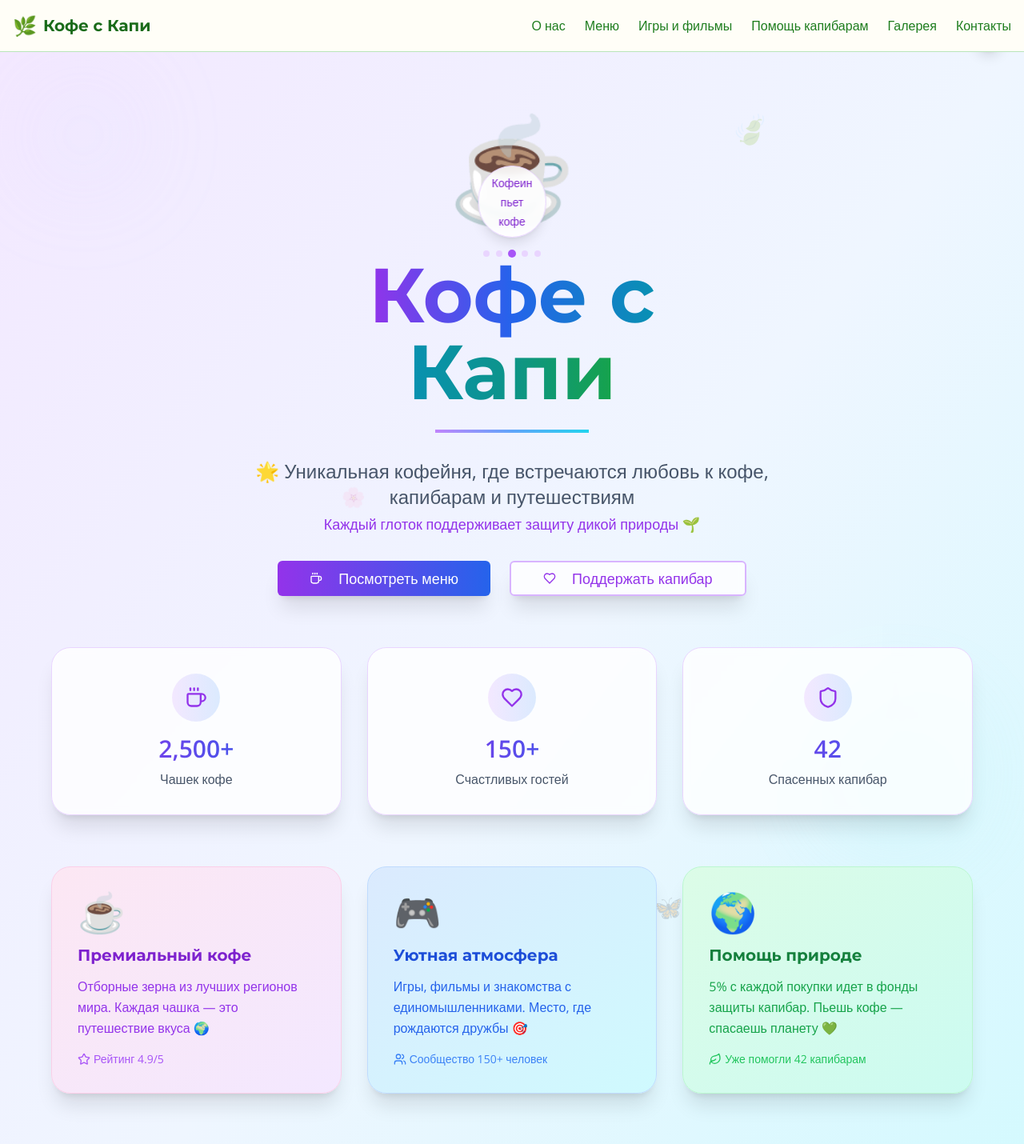
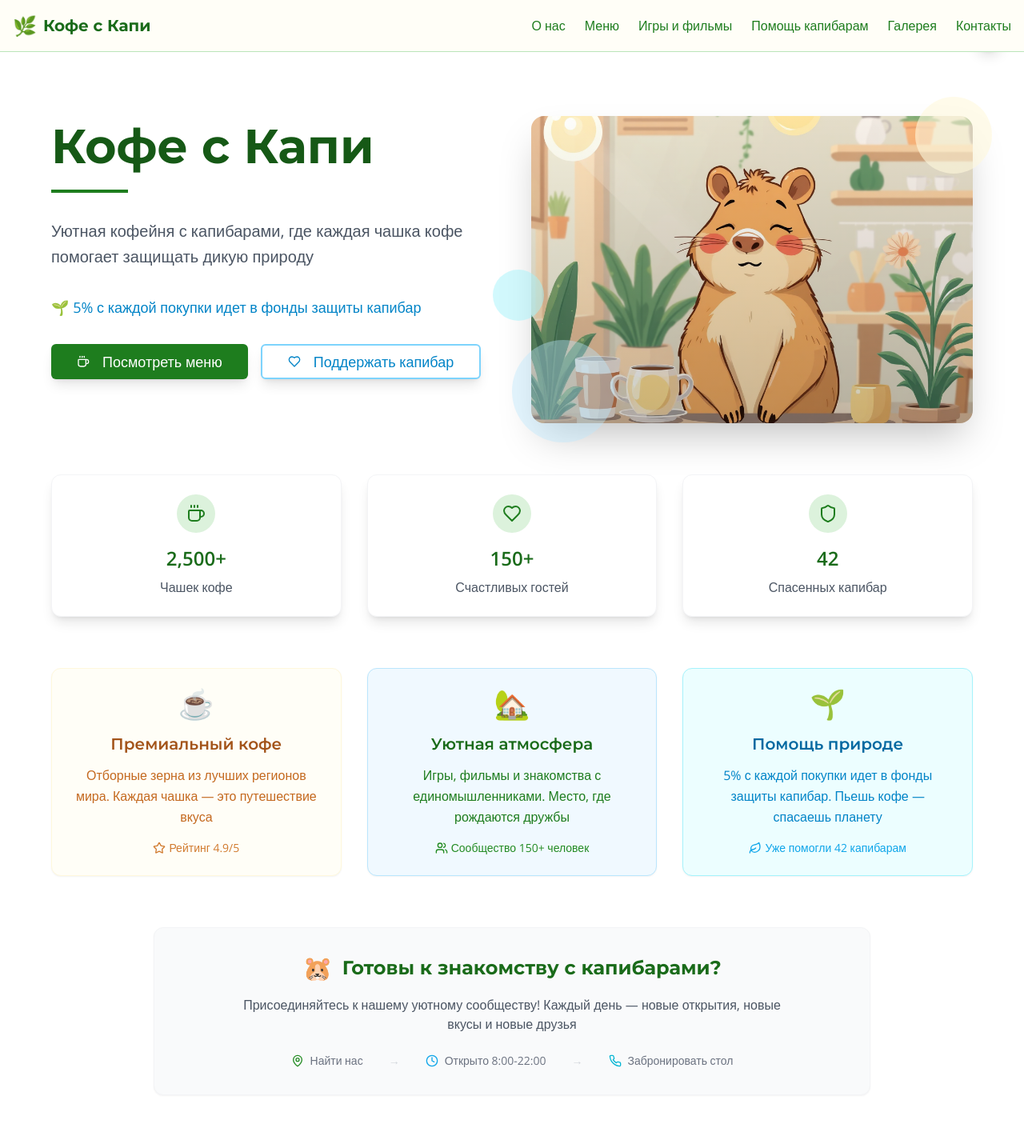
Before and after one commit to pr-poehali-dev/cafe-kapi-design, a React (Vite) app: page / in a window 1280 px wide. Shown: the top 1430 px of the page at 80% size. Built offline with nearby package versions, Linux system fonts and the light colour scheme.

Commit message:
Добавить главный экран с капибарой

```diff
--- a/src/components/Hero.tsx
+++ b/src/components/Hero.tsx
@@ -3,16 +3,7 @@ import { Button } from "@/components/ui/button";
 import Icon from "@/components/ui/icon";
 
 export default function Hero() {
-  const [currentCapybara, setCurrentCapybara] = useState(0);
   const [isVisible, setIsVisible] = useState(false);
-
-  const capybaras = [
-    { emoji: "🐹", name: "Чилл", action: "медитирует" },
-    { emoji: "🏊‍♂️", name: "Сплэш", action: "плавает" },
-    { emoji: "☕", name: "Кофеин", action: "пьет кофе" },
-    { emoji: "🌱", name: "Экo", action: "защищает природу" },
-    { emoji: "🎮", name: "Геймер", action: "играет" },
-  ];
 
   const stats = [
     { value: "2,500+", label: "Чашек кофе", icon: "Coffee" },
@@ -22,112 +13,77 @@ export default function Hero() {
 
   useEffect(() => {
     setIsVisible(true);
-    const interval = setInterval(() => {
-      setCurrentCapybara((prev) => (prev + 1) % capybaras.length);
-    }, 3000);
-    return () => clearInterval(interval);
   }, []);
 
   return (
-    <section className="relative min-h-screen bg-gradient-to-br from-purple-100 via-blue-50 to-cyan-100 overflow-hidden">
-      {/* Анимированный фон */}
-      <div className="absolute inset-0">
-        <div className="absolute top-10 left-10 w-32 h-32 bg-gradient-to-br from-purple-200/30 to-blue-200/30 rounded-full blur-3xl animate-pulse"></div>
-        <div className="absolute top-1/2 right-20 w-40 h-40 bg-gradient-to-br from-cyan-200/30 to-teal-200/30 rounded-full blur-3xl animate-pulse delay-1000"></div>
-        <div className="absolute bottom-20 left-1/4 w-24 h-24 bg-gradient-to-br from-pink-200/30 to-purple-200/30 rounded-full blur-3xl animate-pulse delay-2000"></div>
-
-        {/* Плавающие элементы */}
-        <div className="absolute top-20 right-1/4 text-4xl opacity-20 animate-bounce delay-500">
-          🍃
-        </div>
-        <div className="absolute bottom-1/4 left-20 text-3xl opacity-20 animate-bounce delay-1000">
-          💫
-        </div>
-        <div className="absolute top-1/3 left-1/3 text-2xl opacity-20 animate-bounce delay-1500">
-          🌸
-        </div>
-        <div className="absolute bottom-1/3 right-1/3 text-3xl opacity-20 animate-bounce delay-2000">
-          🦋
-        </div>
-      </div>
-
-      <div className="relative z-10 container mx-auto px-4 pt-20 pb-16">
+    <section className="relative min-h-screen bg-white overflow-hidden">
+      <div className="container mx-auto px-4 pt-20 pb-16">
         <div className="max-w-6xl mx-auto">
           {/* Главная секция */}
-          <div className="text-center mb-16">
-            {/* Анимированный персонаж */}
-            <div className="relative inline-block mb-8">
-              <div className="text-9xl mb-4 transition-all duration-500 hover:scale-110">
-                {capybaras[currentCapybara].emoji}
-              </div>
-              <div className="absolute -bottom-2 left-1/2 transform -translate-x-1/2 bg-white/90 backdrop-blur-sm rounded-full px-4 py-2 shadow-lg border border-purple-200">
-                <span className="text-sm font-medium text-purple-700">
-                  {capybaras[currentCapybara].name}{" "}
-                  {capybaras[currentCapybara].action}
-                </span>
-              </div>
-              {/* Индикаторы */}
-              <div className="absolute -bottom-8 left-1/2 transform -translate-x-1/2 flex space-x-2">
-                {capybaras.map((_, index) => (
-                  <div
-                    key={index}
-                    className={`w-2 h-2 rounded-full transition-all duration-300 ${
-                      index === currentCapybara
-                        ? "bg-purple-500 scale-125"
-                        : "bg-purple-200"
-                    }`}
-                  />
-                ))}
-              </div>
-            </div>
+          <div className="grid grid-cols-1 lg:grid-cols-2 gap-12 items-center mb-16">
+            {/* Левая колонка - текст */}
+            <div className="text-left">
 
               <div
                 className={`transition-all duration-1000 ${isVisible ? "opacity-100 translate-y-0" : "opacity-0 translate-y-10"}`}
               >
-              <h1 className="text-6xl md:text-8xl font-bold mb-6 leading-tight">
-                <span className="text-transparent bg-clip-text bg-gradient-to-r from-purple-600 via-blue-600 to-cyan-600">
-                  Кофе с
-                </span>
-                <br />
-                <span className="text-transparent bg-clip-text bg-gradient-to-r from-cyan-600 via-teal-600 to-green-600">
-                  Капи
-                </span>
+                <h1 className="text-5xl md:text-6xl font-bold mb-6 leading-tight text-forest-800">
+                  Кофе с Капи
                 </h1>
 
-              <div className="w-48 h-1 bg-gradient-to-r from-purple-400 via-blue-400 to-cyan-400 mx-auto mb-8"></div>
+                <div className="w-24 h-1 bg-forest-600 mb-8"></div>
 
-              <p className="text-xl md:text-2xl text-slate-600 mb-8 max-w-3xl mx-auto leading-relaxed">
-                🌟 Уникальная кофейня, где встречаются любовь к кофе, капибарам
-                и путешествиям
-                <br />
-                <span className="text-lg text-purple-600 font-medium">
-                  Каждый глоток поддерживает защиту дикой природы 🌱
-                </span>
+                <p className="text-xl text-gray-600 mb-8 max-w-2xl leading-relaxed">
+                  Уютная кофейня с капибарами, где каждая чашка кофе помогает защищать дикую природу
+                </p>
+
+                <p className="text-lg text-nature-600 mb-8">
+                  🌱 5% с каждой покупки идет в фонды защиты капибар
                 </p>
               </div>
 
               {/* Кнопки действий */}
               <div
-              className={`flex flex-col sm:flex-row gap-6 justify-center items-center mb-16 transition-all duration-1000 delay-300 ${isVisible ? "opacity-100 translate-y-0" : "opacity-0 translate-y-10"}`}
+                className={`flex flex-col sm:flex-row gap-4 mb-12 transition-all duration-1000 delay-300 ${isVisible ? "opacity-100 translate-y-0" : "opacity-0 translate-y-10"}`}
               >
                 <Button
                   size="lg"
-                className="bg-gradient-to-r from-purple-600 to-blue-600 hover:from-purple-700 hover:to-blue-700 text-white px-10 py-4 text-lg shadow-xl hover:shadow-2xl hover:scale-105 transition-all duration-300 relative overflow-hidden group"
+                  className="bg-forest-600 hover:bg-forest-700 text-white px-8 py-3 text-lg shadow-lg hover:shadow-xl transition-all duration-300"
                 >
-                <div className="absolute inset-0 bg-gradient-to-r from-white/20 to-transparent opacity-0 group-hover:opacity-100 transition-opacity duration-300"></div>
-                <Icon name="Coffee" size={24} className="mr-3 relative z-10" />
-                <span className="relative z-10">Посмотреть меню</span>
+                  <Icon name="Coffee" size={20} className="mr-2" />
+                  Посмотреть меню
                 </Button>
 
                 <Button
                   size="lg"
                   variant="outline"
-                className="border-2 border-purple-300 text-purple-600 hover:bg-purple-50 px-10 py-4 text-lg shadow-xl hover:shadow-2xl hover:scale-105 transition-all duration-300 bg-white/80 backdrop-blur-sm"
+                  className="border-2 border-nature-300 text-nature-600 hover:bg-nature-50 px-8 py-3 text-lg shadow-lg hover:shadow-xl transition-all duration-300"
                 >
-                <Icon name="Heart" size={24} className="mr-3" />
+                  <Icon name="Heart" size={20} className="mr-2" />
                   Поддержать капибар
                 </Button>
               </div>
+            </div>
+
+            {/* Правая колонка - изображение */}
+            <div className="relative">
+              <div className="relative rounded-2xl overflow-hidden shadow-2xl">
+                <img
+                  src="/img/53babed2-af65-4af7-99db-f0c0a7cec5ec.jpg"
+                  alt="Капибара в кофейне"
+                  className="w-full h-96 object-cover"
+                />
+                <div className="absolute inset-0 bg-gradient-to-t from-black/20 to-transparent"></div>
+              </div>
+
+              {/* Декоративные элементы */}
+              <div className="absolute -top-6 -right-6 w-24 h-24 bg-cream-200 rounded-full opacity-60"></div>
+              <div className="absolute -bottom-6 -left-6 w-32 h-32 bg-nature-200 rounded-full opacity-40"></div>
+              <div className="absolute top-1/2 -left-12 w-16 h-16 bg-aqua-200 rounded-full opacity-50"></div>
+            </div>
+          </div>
+
+
 
           {/* Статистика */}
           <div
@@ -136,87 +92,74 @@ export default function Hero() {
             {stats.map((stat, index) => (
               <div
                 key={index}
-                  className="bg-white/80 backdrop-blur-sm rounded-3xl p-8 shadow-xl border border-purple-200 hover:shadow-2xl hover:-translate-y-2 transition-all duration-500 group"
+                className="bg-white rounded-xl p-6 shadow-lg border border-gray-100 hover:shadow-xl transition-all duration-300 text-center"
               >
                 <div className="flex items-center justify-center mb-4">
-                    <div className="bg-gradient-to-r from-purple-100 to-blue-100 rounded-full p-4 group-hover:scale-110 transition-transform duration-300">
+                  <div className="bg-forest-100 rounded-full p-3">
                     <Icon
                       name={stat.icon as any}
-                        size={28}
-                        className="text-purple-600"
+                      size={24}
+                      className="text-forest-600"
                     />
                   </div>
                 </div>
-                  <div className="text-3xl font-bold text-transparent bg-clip-text bg-gradient-to-r from-purple-600 to-blue-600 mb-2">
+                <div className="text-2xl font-bold text-forest-700 mb-2">
                   {stat.value}
                 </div>
-                  <div className="text-slate-600 font-medium">{stat.label}</div>
+                <div className="text-gray-600 font-medium">{stat.label}</div>
               </div>
             ))}
-            </div>
           </div>
 
           {/* Особенности */}
           <div
             className={`grid grid-cols-1 md:grid-cols-3 gap-8 transition-all duration-1000 delay-700 ${isVisible ? "opacity-100 translate-y-0" : "opacity-0 translate-y-10"}`}
           >
-            <div className="group bg-gradient-to-br from-pink-100 to-purple-100 rounded-3xl p-8 shadow-xl border border-pink-200 hover:shadow-2xl hover:-translate-y-2 transition-all duration-500 relative overflow-hidden">
-              <div className="absolute inset-0 bg-gradient-to-r from-white/20 to-transparent opacity-0 group-hover:opacity-100 transition-opacity duration-300"></div>
-              <div className="relative z-10">
-                <div className="text-5xl mb-4 group-hover:scale-110 group-hover:rotate-12 transition-all duration-300">
+            <div className="bg-cream-50 rounded-xl p-6 shadow-sm border border-cream-200 hover:shadow-md transition-all duration-300">
+              <div className="text-4xl mb-4 text-center">
                 ☕
               </div>
-                <h3 className="text-xl font-bold text-purple-700 mb-3">
+              <h3 className="text-xl font-semibold text-earth-700 mb-3 text-center">
                 Премиальный кофе
               </h3>
-                <p className="text-purple-600 leading-relaxed">
-                  Отборные зерна из лучших регионов мира. Каждая чашка — это
-                  путешествие вкуса 🌍
+              <p className="text-earth-600 leading-relaxed text-center">
+                Отборные зерна из лучших регионов мира. Каждая чашка — это путешествие вкуса
               </p>
-                <div className="mt-4 flex items-center text-sm text-purple-500">
+              <div className="mt-4 flex items-center justify-center text-sm text-earth-500">
                 <Icon name="Star" size={16} className="mr-1" />
                 Рейтинг 4.9/5
               </div>
             </div>
+
+            <div className="bg-nature-50 rounded-xl p-6 shadow-sm border border-nature-200 hover:shadow-md transition-all duration-300">
+              <div className="text-4xl mb-4 text-center">
+                🏡
               </div>
-
-            <div className="group bg-gradient-to-br from-blue-100 to-cyan-100 rounded-3xl p-8 shadow-xl border border-blue-200 hover:shadow-2xl hover:-translate-y-2 transition-all duration-500 relative overflow-hidden">
-              <div className="absolute inset-0 bg-gradient-to-r from-white/20 to-transparent opacity-0 group-hover:opacity-100 transition-opacity duration-300"></div>
-              <div className="relative z-10">
-                <div className="text-5xl mb-4 group-hover:scale-110 group-hover:rotate-12 transition-all duration-300">
-                  🎮
-                </div>
-                <h3 className="text-xl font-bold text-blue-700 mb-3">
+              <h3 className="text-xl font-semibold text-forest-700 mb-3 text-center">
                 Уютная атмосфера
               </h3>
-                <p className="text-blue-600 leading-relaxed">
-                  Игры, фильмы и знакомства с единомышленниками. Место, где
-                  рождаются дружбы 🎯
+              <p className="text-forest-600 leading-relaxed text-center">
+                Игры, фильмы и знакомства с единомышленниками. Место, где рождаются дружбы
               </p>
-                <div className="mt-4 flex items-center text-sm text-blue-500">
+              <div className="mt-4 flex items-center justify-center text-sm text-forest-500">
                 <Icon name="Users" size={16} className="mr-1" />
                 Сообщество 150+ человек
               </div>
             </div>
+
+            <div className="bg-aqua-50 rounded-xl p-6 shadow-sm border border-aqua-200 hover:shadow-md transition-all duration-300">
+              <div className="text-4xl mb-4 text-center">
+                🌱
               </div>
-
-            <div className="group bg-gradient-to-br from-green-100 to-teal-100 rounded-3xl p-8 shadow-xl border border-green-200 hover:shadow-2xl hover:-translate-y-2 transition-all duration-500 relative overflow-hidden">
-              <div className="absolute inset-0 bg-gradient-to-r from-white/20 to-transparent opacity-0 group-hover:opacity-100 transition-opacity duration-300"></div>
-              <div className="relative z-10">
-                <div className="text-5xl mb-4 group-hover:scale-110 group-hover:rotate-12 transition-all duration-300">
-                  🌍
-                </div>
-                <h3 className="text-xl font-bold text-green-700 mb-3">
+              <h3 className="text-xl font-semibold text-nature-700 mb-3 text-center">
                 Помощь природе
               </h3>
-                <p className="text-green-600 leading-relaxed">
-                  5% с каждой покупки идет в фонды защиты капибар. Пьешь кофе —
-                  спасаешь планету 💚
+              <p className="text-nature-600 leading-relaxed text-center">
+                5% с каждой покупки идет в фонды защиты капибар. Пьешь кофе — спасаешь планету
               </p>
-                <div className="mt-4 flex items-center text-sm text-green-500">
+              <div className="mt-4 flex items-center justify-center text-sm text-nature-500">
                 <Icon name="Leaf" size={16} className="mr-1" />
                 Уже помогли 42 капибарам
-                </div>
               </div>
             </div>
           </div>
@@ -225,34 +168,33 @@ export default function Hero() {
           <div
             className={`text-center mt-16 transition-all duration-1000 delay-1000 ${isVisible ? "opacity-100 translate-y-0" : "opacity-0 translate-y-10"}`}
           >
-            <div className="bg-gradient-to-r from-purple-100 via-blue-100 to-cyan-100 rounded-3xl p-8 shadow-xl border border-purple-200 max-w-4xl mx-auto">
+            <div className="bg-gray-50 rounded-xl p-8 shadow-sm border border-gray-100 max-w-4xl mx-auto">
               <div className="flex items-center justify-center mb-4">
-                <span className="text-4xl mr-3 animate-bounce">🚀</span>
-                <h3 className="text-2xl font-bold text-transparent bg-clip-text bg-gradient-to-r from-purple-600 to-blue-600">
-                  Готовы к приключению?
+                <span className="text-3xl mr-3">🐹</span>
+                <h3 className="text-2xl font-bold text-forest-700">
+                  Готовы к знакомству с капибарами?
                 </h3>
               </div>
-              <p className="text-slate-600 mb-6 max-w-2xl mx-auto">
-                Присоединяйтесь к нашему космическому путешествию! Каждый день —
-                новые открытия, новые вкусы и новые друзья 🌌
+              <p className="text-gray-600 mb-6 max-w-2xl mx-auto">
+                Присоединяйтесь к нашему уютному сообществу! Каждый день — новые открытия, новые вкусы и новые друзья
               </p>
-              <div className="flex items-center justify-center space-x-8 text-sm text-slate-500">
+              <div className="flex items-center justify-center space-x-8 text-sm text-gray-500">
                 <div className="flex items-center">
                   <Icon
                     name="MapPin"
                     size={16}
-                    className="mr-2 text-purple-500"
+                    className="mr-2 text-forest-500"
                   />
                   Найти нас
                 </div>
-                <div className="text-purple-300">→</div>
+                <div className="text-gray-300">→</div>
                 <div className="flex items-center">
-                  <Icon name="Clock" size={16} className="mr-2 text-blue-500" />
+                  <Icon name="Clock" size={16} className="mr-2 text-nature-500" />
                   Открыто 8:00-22:00
                 </div>
-                <div className="text-blue-300">→</div>
+                <div className="text-gray-300">→</div>
                 <div className="flex items-center">
-                  <Icon name="Phone" size={16} className="mr-2 text-cyan-500" />
+                  <Icon name="Phone" size={16} className="mr-2 text-aqua-500" />
                   Забронировать стол
                 </div>
               </div>
```
Also changed, not shown: public/img/53babed2-af65-4af7-99db-f0c0a7cec5ec.jpg (added). Lines whose indentation alone changed are shown as unchanged.
